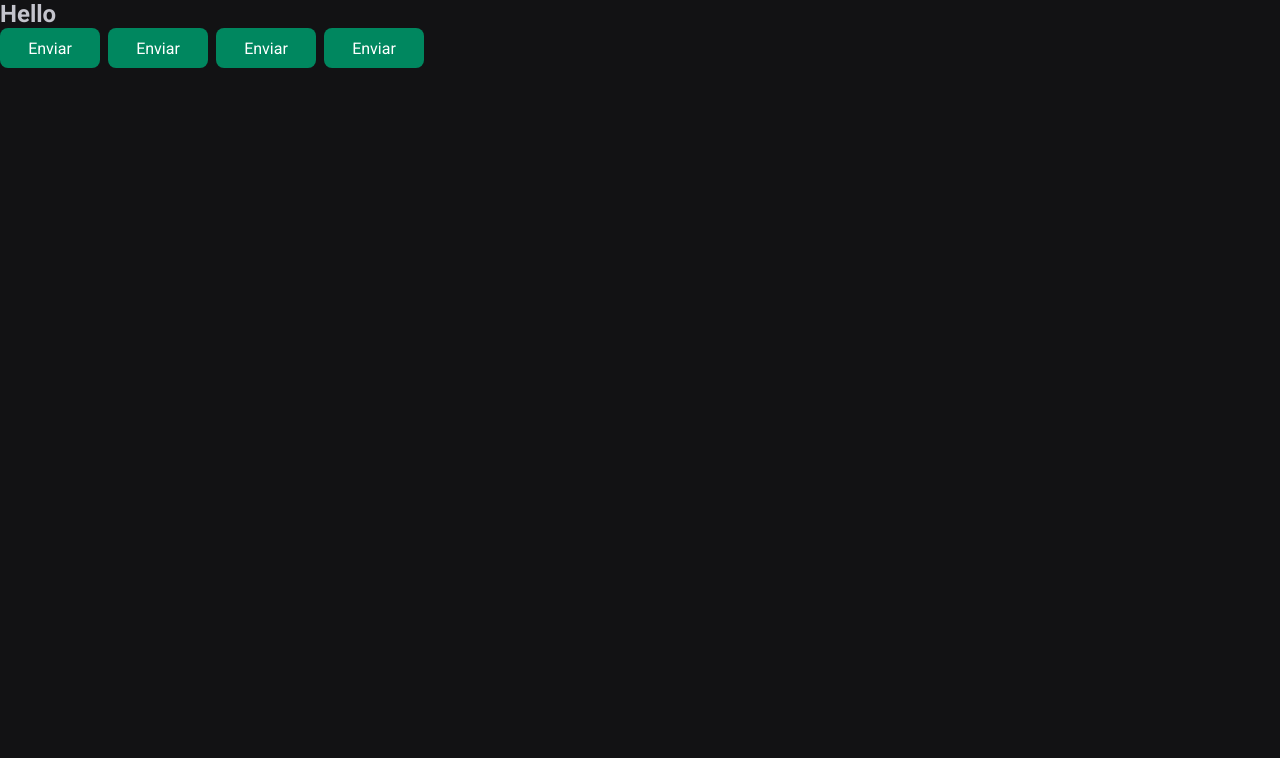
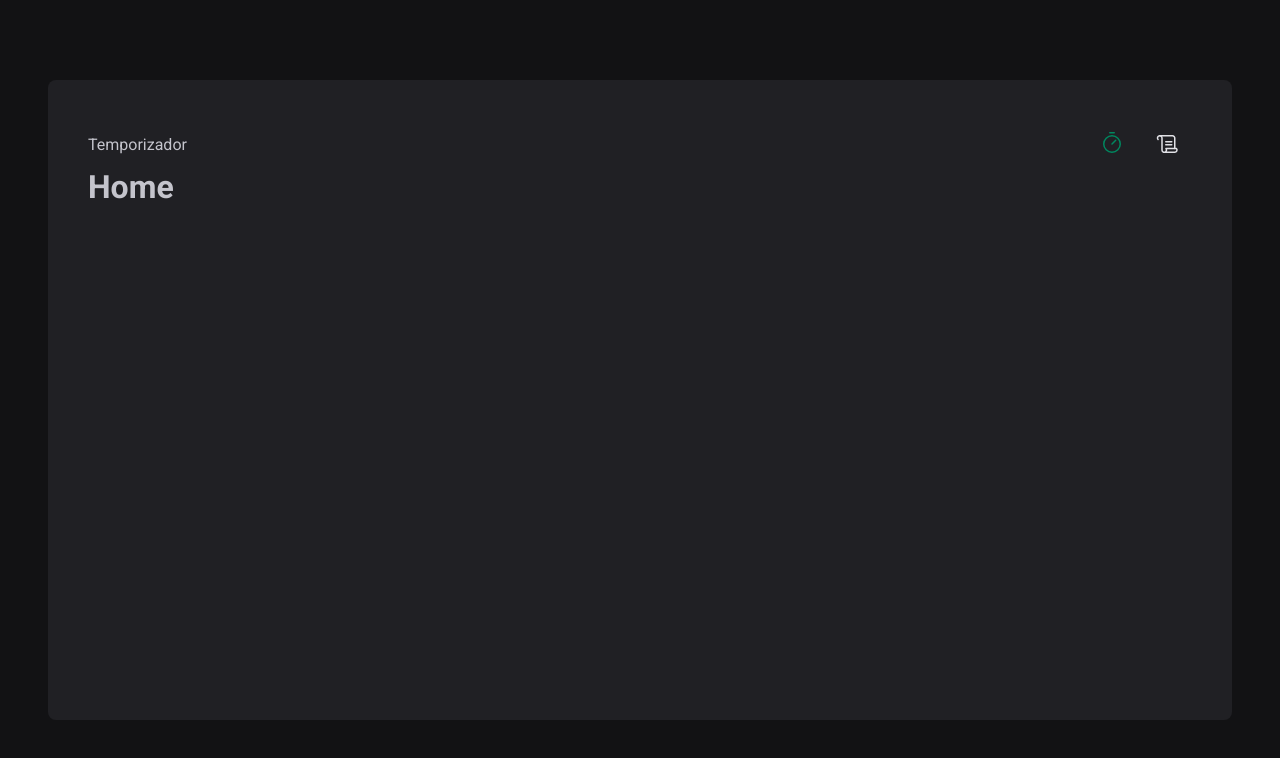
Before and after one commit to samuelfsd/timer, a React (Vite) app: page / in a window 1280 px wide. Shown: the top 758 px of the page. Built offline with nearby package versions, Linux system fonts and the light colour scheme.

Commit message:
feat: add header and configure routes

```diff
--- a/package.json
+++ b/package.json
@@ -10,8 +10,10 @@
     "preview": "vite preview"
   },
   "dependencies": {
+    "phosphor-react": "^1.4.1",
     "react": "^18.3.1",
     "react-dom": "^18.3.1",
+    "react-router-dom": "^6.26.0",
     "styled-components": "^6.1.12"
   },
   "devDependencies": {
--- a/src/App.tsx
+++ b/src/App.tsx
@@ -1,19 +1,17 @@
 import { ThemeProvider } from 'styled-components'
-
-import { Button } from './components/Button'
 
 import { defaultTheme } from './styles/themes/default'
 import { GlobalStyle } from './styles/global'
 
+import { Router } from './Router'
+import { BrowserRouter } from 'react-router-dom'
+
 export function App() {
   return (
     <ThemeProvider theme={defaultTheme}>
-      <h2>Hello</h2>
-
-      <Button />
-      <Button />
-      <Button />
-      <Button />
+      <BrowserRouter>
+        <Router />
+      </BrowserRouter>
 
       <GlobalStyle />
     </ThemeProvider>
--- /dev/null
+++ b/src/Router.tsx
@@ -0,0 +1,16 @@
+import { Route, Routes } from 'react-router-dom'
+
+import { Home } from './pages/Home'
+import { History } from './pages/History'
+import { DefaultLayout } from './layouts/DefaultLayout'
+
+export function Router() {
+  return (
+    <Routes>
+      <Route path="/" element={<DefaultLayout />}>
+        <Route path="/" element={<Home />} />
+        <Route path="/historico" element={<History />} />
+      </Route>
+    </Routes>
+  )
+}
--- a/src/components/Button.styles.ts
+++ /dev/null
@@ -1,13 +0,0 @@
-import styled from 'styled-components'
-
-export const ButtonContainer = styled.button`
-  width: 100px;
-  height: 40px;
-
-  background-color: ${({ theme }) => theme['green-500']};
-  color: ${({ theme }) => theme.white};
-  border: 0;
-  margin-right: 8px;
-  border-radius: 8px;
-  cursor: pointer;
-`
--- a/src/components/Button.tsx
+++ /dev/null
@@ -1,5 +0,0 @@
-import { ButtonContainer } from './Button.styles'
-
-export function Button() {
-  return <ButtonContainer>Enviar</ButtonContainer>
-}
--- /dev/null
+++ b/src/components/Header/index.tsx
@@ -0,0 +1,19 @@
+import { Scroll, Timer } from 'phosphor-react'
+import { HeaderContainer } from './styles'
+import { NavLink } from 'react-router-dom'
+
+export function Header() {
+  return (
+    <HeaderContainer>
+      <span>Temporizador</span>
+      <nav>
+        <NavLink to="/" title="Temporizador">
+          <Timer size={24} />
+        </NavLink>
+        <NavLink to="/historico" title="Histórico">
+          <Scroll size={24} />
+        </NavLink>
+      </nav>
+    </HeaderContainer>
+  )
+}
--- /dev/null
+++ b/src/components/Header/styles.ts
@@ -0,0 +1,7 @@
+import styled from 'styled-components'
+
+export const HeaderContainer = styled.header`
+  display: flex;
+  align-items: center;
+  justify-content: space-between;
+`
--- /dev/null
+++ b/src/layouts/DefaultLayout/index.tsx
@@ -0,0 +1,14 @@
+import { Outlet } from 'react-router-dom'
+
+import { Header } from '../../components/Header'
+
+import { LayoutContainer } from './styles'
+
+export function DefaultLayout() {
+  return (
+    <LayoutContainer>
+      <Header />
+      <Outlet />
+    </LayoutContainer>
+  )
+}
--- /dev/null
+++ b/src/layouts/DefaultLayout/styles.ts
@@ -0,0 +1,42 @@
+import styled from 'styled-components'
+
+export const LayoutContainer = styled.div`
+  max-width: 74rem;
+  height: calc(100vh - 10rem);
+  margin: 5rem auto;
+  padding: 2.5rem;
+
+  background: ${({ theme }) => theme['gray-800']};
+  border-radius: 8px;
+
+  display: flex;
+  flex-direction: column;
+
+  nav {
+    display: flex;
+    gap: 0.5rem;
+
+    a {
+      width: 3rem;
+      height: 3rem;
+
+      display: flex;
+      align-items: center;
+      justify-content: center;
+
+      color: ${({ theme }) => theme['gray-100']};
+
+      border-top: 3px solid transparent;
+      border-bottom: 3px solid transparent;
+      cursor: pointer;
+
+      &:hover {
+        border-bottom: 3px solid ${({ theme }) => theme['green-500']};
+      }
+
+      &.active {
+        color: ${({ theme }) => theme['green-500']};
+      }
+    }
+  }
+`
--- /dev/null
+++ b/src/pages/History.tsx
@@ -0,0 +1,3 @@
+export function History() {
+  return <h1>History</h1>
+}
--- /dev/null
+++ b/src/pages/Home.tsx
@@ -0,0 +1,3 @@
+export function Home() {
+  return <h1>Home</h1>
+}
```
Also changed, not shown: 2 other files (tests, documents, lock files or other folders).
